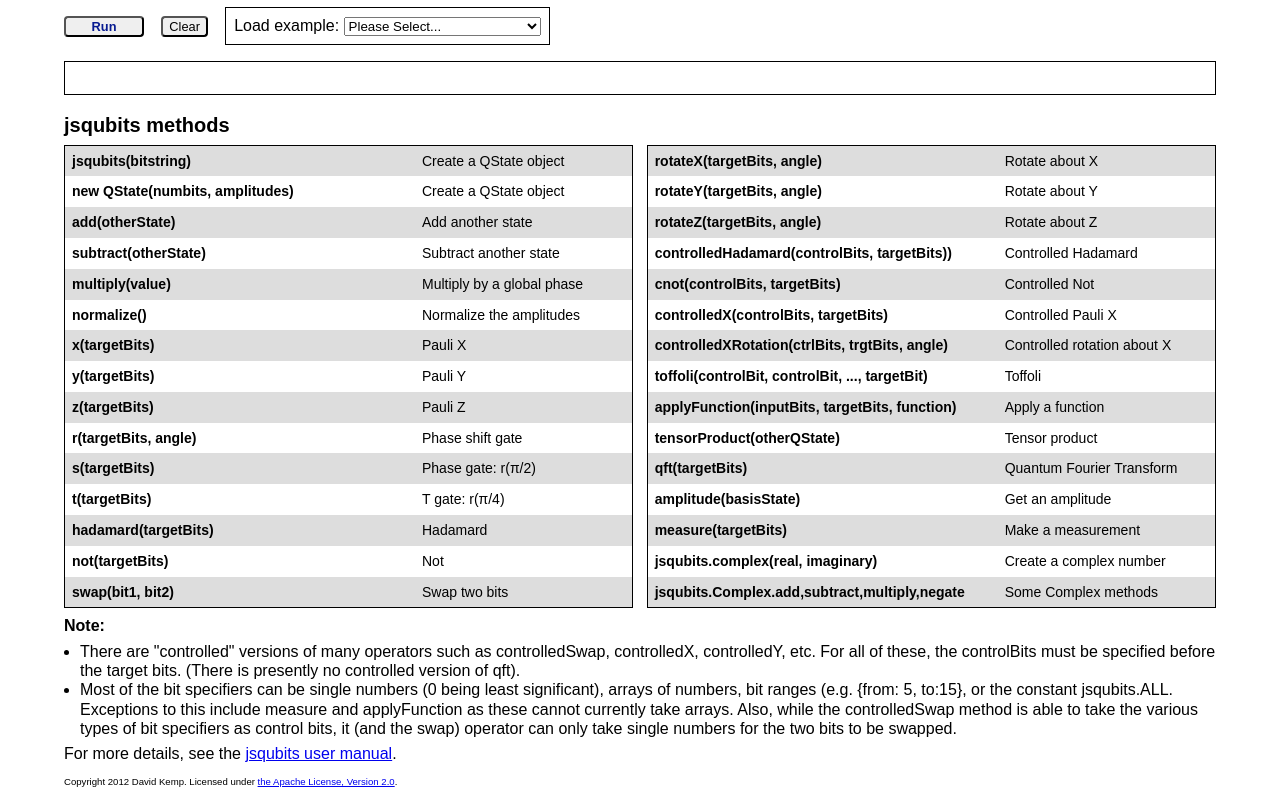
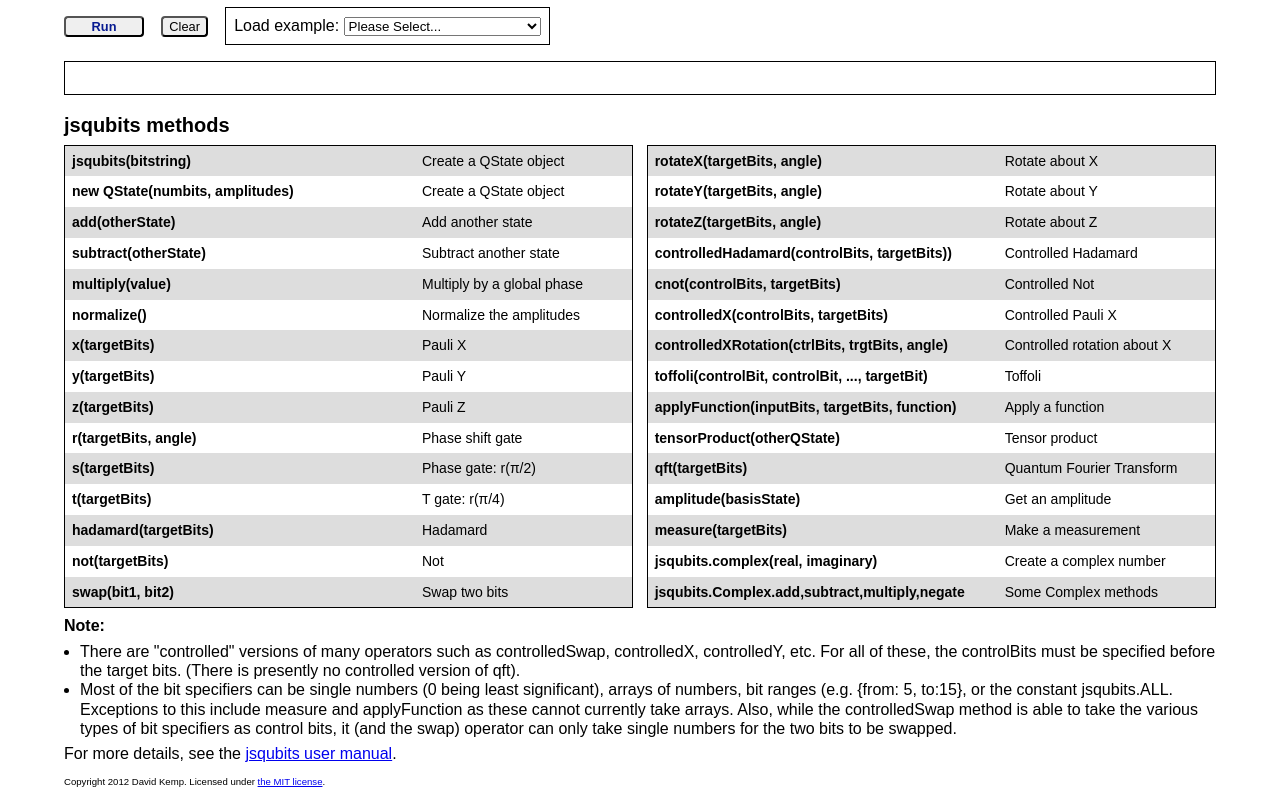
Before and after one commit to davidbkemp/jsqubits, a plain HTML site: page jsqubitsRunner.html in a window 1280 px wide. Shown: the part 399-1204 px from the top of the page. Drawn offline with Linux system fonts and the light colour scheme.

Commit message:
Re-arranging and updating files ready to publish to the npm registry

```diff
--- a/jsqubitsRunner.html
+++ b/jsqubitsRunner.html
@@ -130,7 +130,7 @@
 </p>
 <small>
     Copyright 2012 David Kemp. Licensed under
-    <a href="http://www.apache.org/licenses/LICENSE-2.0">the Apache License, Version 2.0</a>.
+    <a href="https://github.com/davidbkemp/jsqubits/blob/master/MIT-LICENSE">the MIT license</a>.
 </small>
 </body>
 </html>
```
Also changed, not shown: resources-0.0.1/js/jsqubits.js (+4 -19 lines), resources-0.0.1/js/jsqubitsRunner.js (+4 -19 lines), resources-0.0.1/js/jsqubitsmath.js (+4 -19 lines), 2 other files.
